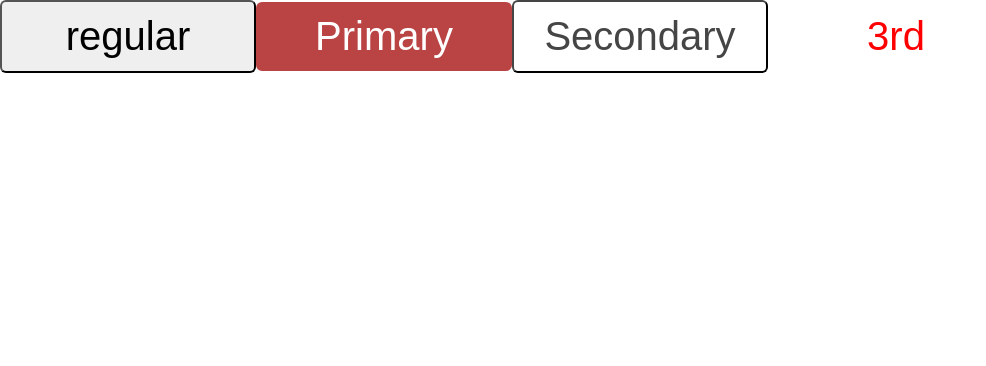
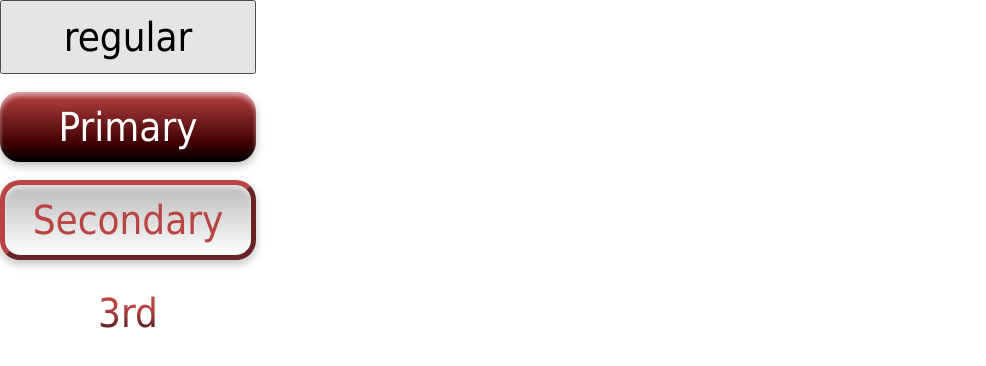
Before and after one commit to rlhill888/Legendary_cutz_boooking_site, a Next.js app: page / in a window 1280 px wide. Shown: the top 366 px of the page, without its empty margins (0-986 px from the left). Built offline with nearby package versions, Linux system fonts and the light colour scheme.

Commit message:
finished button styling

```diff
--- a/src/components/Button.js
+++ b/src/components/Button.js
@@ -6,27 +6,112 @@ const theme = defaultTheme
 const Button = styled.button`
     padding: 12px 24px;
     font-size: 40px;
-    border-radius: 6px;
     min-width: 20vw;
-    cursor: pointer;
+    font-family: ${theme.primaryfont};
+
 `
 
 export const PrimaryButton = styled(Button)`
+
     color: ${theme.textColorOnPrimary};
-    background-color: ${theme.primaryColor};
+    background: linear-gradient(180deg, #BA4344 0%, #3D0001 73.96%, #000000 100%);
+    border-radius: 20px;
     border: none;
+    box-shadow: inset 0px 4px 4px rgba(255, 255, 255, 0.51);
+    filter: drop-shadow(0px 4px 4px rgba(0, 0, 0, 0.25));
+    cursor: pointer;
+    transition:  box-shadow 0.2s linear, filter 0.2s linear;
+
+    &:hover{
+        background: linear-gradient(180deg, #FD5759 0%, #741617 50%, #010000 100%);
+        box-shadow: inset 0px 4px 4px rgba(255, 255, 255, 0.51);
+        filter: drop-shadow(0px 4px 15px #FF0000);
+    }
+    &:focus{
+        box-shadow: inset 0px 4px 4px rgba(255, 255, 255, 0.51);
+        filter: drop-shadow(0px 4px 30px #FF8888);
+        background: linear-gradient(180deg, #FF1B1C 0%, #741617 54.69%, #010000 100%);
+    }
+    &:active{
+        box-shadow: inset 0px 4px 4px rgba(255, 255, 255, 0.51);
+        filter: drop-shadow(0px 0px 25px #FF0000);
+        background: linear-gradient(180deg, #FF0002 0%, #741617 50%, #010000 100%);
+    }
+    &:disabled{
+        box-shadow: inset 0px 4px 4px rgba(255, 255, 255, 0.25);
+        background: linear-gradient(180deg, #ACACAC 0%, #626262 73.96%, #1F1F1F 100%);
+    }
 `
 
 export const SecondaryButton = styled(Button)`
-    background: none;
-    border-color: ${theme.secondaryColor};
-    color: ${theme.secondaryColor};
+    transition:  box-shadow 0.2s linear;
+    background: linear-gradient(180deg, #BABABA 0%, #FFFFFF 100%);
+    box-shadow: inset 0px 4px 4px rgba(255, 255, 255, 0.51);
+    border-radius: 20px;
+    filter: drop-shadow(0px 4px 4px rgba(0, 0, 0, 0.25));
+    border-color: rgba(186, 67, 68, 1);
+    border-width: 5px;
+    color: rgba(186, 67, 68, 1);
+    cursor: pointer;
+    transition:  box-shadow 0.2s linear, filter 0.2s linear;
+
+    &:hover{
+        box-shadow: 0px 3px 15px #FF0000;
+    }
+    &:focus{
+        box-shadow: 0px 3px 30px #FF4747;
+    }
+    &:active{
+        box-shadow: 0px 3px 30px #FF4747;
+    }
+    &:disabled{
+        box-shadow: inset 0px 4px 4px rgba(255, 255, 255, 0.51);
+        border-color: black;
+
+    }
+
 `
 
 export const TertiaryButton = styled(Button)`
     border: none;
     background: none;
-    color: red;
+    cursor: pointer;
+    background: linear-gradient(180deg, #BA4344 43.75%, #000000 100%);
+    -webkit-background-clip: text;
+    -webkit-text-fill-color: transparent;
+    background-clip: text;
+    text-fill-color: transparent;
+    transition:  text-shadow 0.2s linear, filter 0.2s linear;
+    &:hover{
+        text-shadow: 0px 4px 4px rgba(255, 0, 0, 0.42);
+
+    }
+    &:focus{
+        background: linear-gradient(180deg, #BA4344 0%, #000000 100%);
+        -webkit-background-clip: text;
+        -webkit-text-fill-color: transparent;
+        background-clip: text;
+        text-fill-color: transparent;
+        text-shadow: 0px 4px 4px rgba(255, 0, 0, 0.42);
+    }
+    &:active{
+        background: linear-gradient(180deg, #FF0002 0%, #FF0002 100%);
+        -webkit-background-clip: text;
+        -webkit-text-fill-color: transparent;
+        background-clip: text;
+        text-fill-color: transparent;
+        text-shadow: 0px 4px 4px rgba(255, 0, 0, 0.72);
+    }
+    &:disabled{
+        box-shadow: inset 0px 4px 4px rgba(255, 255, 255, 0.51);
+        border-color: black;
+        background: linear-gradient(180deg, #969696 0%, #949393 100%);
+        -webkit-background-clip: text;
+        -webkit-text-fill-color: transparent;
+        background-clip: text;
+        text-fill-color: transparent;
+        text-shadow: none;
+    }
 
 `
 
```
Also changed, not shown: pages/index.js (+7 -0 lines).
